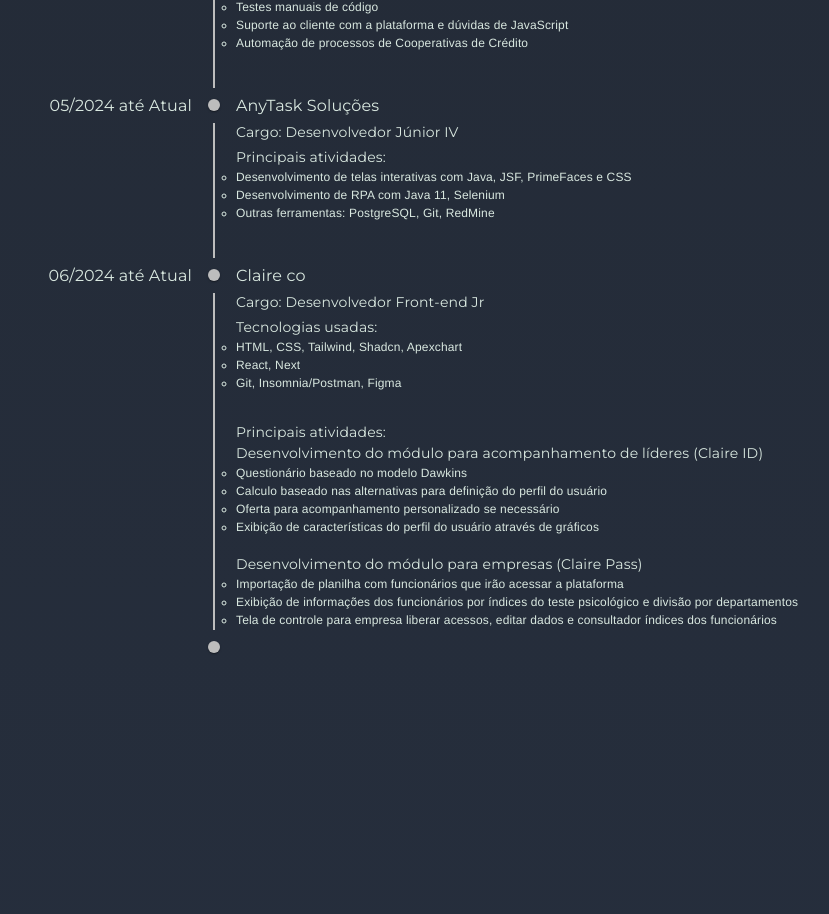
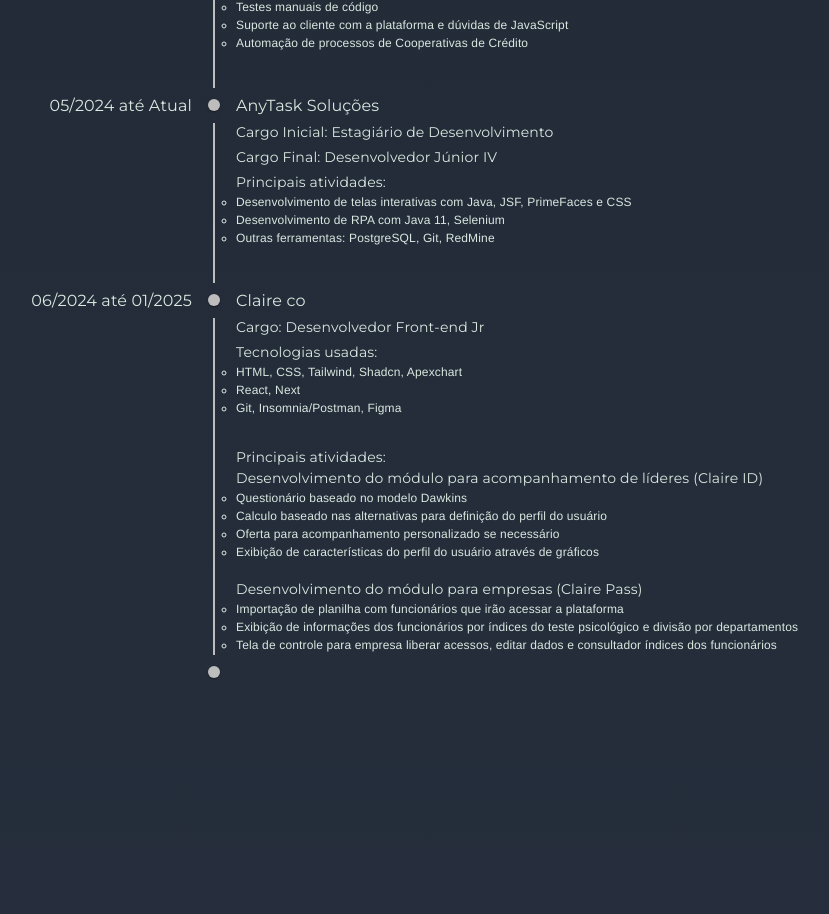
Before and after one commit to Paulogsiqueira/Portifolio-React, a React (Vite) app: page / in a window 1280 px wide. Shown: the part 1400-2314 px from the top of the page, without its empty margins (78-907 px from the left). Built offline with nearby package versions, Linux system fonts and the light colour scheme.

Commit message:
Update Experiences.tsx

```diff
--- a/src/pages/experiences/Experiences.tsx
+++ b/src/pages/experiences/Experiences.tsx
@@ -94,8 +94,11 @@
             </TimelineSeparator>
             <TimelineContent>
               <p className="experiences-title">AnyTask Soluções</p>
+               <p className="experiences-subtitle">
+                Cargo Inicial: Estagiário de Desenvolvimento
+              </p>
               <p className="experiences-subtitle">
-                Cargo: Desenvolvedor Júnior IV
+                Cargo Final: Desenvolvedor Júnior IV
               </p>
               <p className="experiences-details">
                 <span className="experiences-subtitle">
@@ -114,7 +117,7 @@
           </TimelineItem>
           <TimelineItem>
             <TimelineOppositeContent>
-              <p className="experiences-title"> 06/2024 até Atual</p>
+              <p className="experiences-title"> 06/2024 até 01/2025</p>
             </TimelineOppositeContent>
             <TimelineSeparator>
               <TimelineDot />
```
